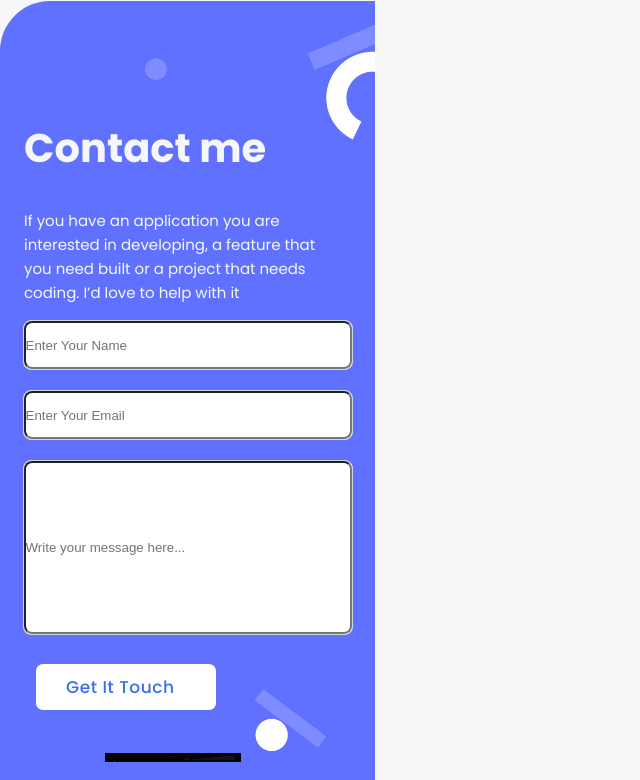
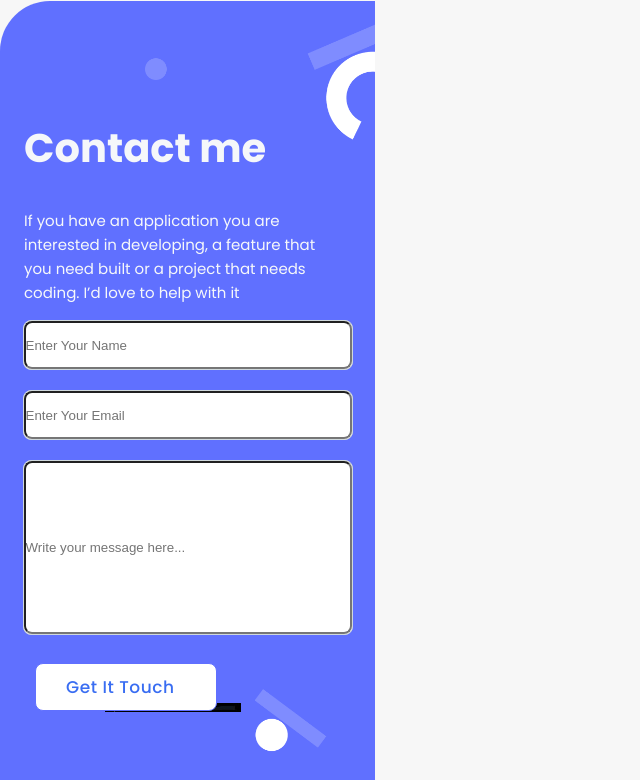
Before and after one commit to tes-nat/Mobile-Version, a website: page index.html in a window 1280 px wide. Shown: the part 3513-4293 px from the top of the page, without its empty margins (0-640 px from the left). Drawn offline with Linux system fonts and the light colour scheme.

Commit message:
change HTML

```diff
--- a/style.css
+++ b/style.css
@@ -580,7 +580,7 @@ body {
 }
 
 .line {
-    margin-top: 50px;
+    margin-top: 50gipx;
     border-radius: none;
     background-image: "./image/Light.jpg";
     padding-top: 40px;
```
